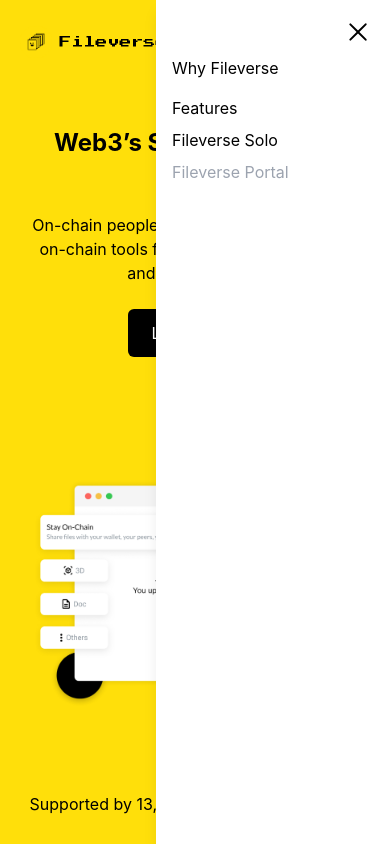
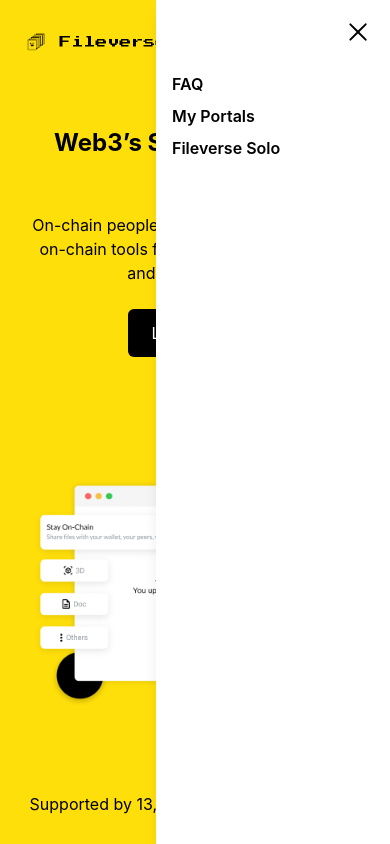
Before and after one commit to fileverse/fileverse-website-v2, a Next.js app: page / in a window 390 px wide. Both pictures are taken after a click on the element 356 px from the left and 42 px from the top of the page. Shown: the top 844 px of the page. Built offline with nearby package versions, Linux system fonts and the light colour scheme.

Commit message:
fix mobile navbar

```diff
--- a/components/HeadNav.tsx
+++ b/components/HeadNav.tsx
@@ -196,19 +196,18 @@
           >
             <img src={xicon.src} className="w-8" alt="x-icon" />
           </div>
-          <div className="">
-            <Link href={'/why-fileverse'} passHref>
+          <div className="font-semibold mt-6">
+            <Link href={'https://portal.fileverse.io/#/manifesto'} passHref>
               <div
                 onClick={() => {
                   if (html) html.classList.remove('overflow-y-hidden');
                   setSideMenu(false);
                 }}
-                className=" py-2 "
               >
-                <a>Why Fileverse</a>
+                <a>FAQ</a>
               </div>
             </Link>
-            <Link href={'/features'} passHref>
+            <Link href={'https://portal.fileverse.io/#/contracts'} passHref>
               <div
                 onClick={() => {
                   if (html) html.classList.remove('overflow-y-hidden');
@@ -216,7 +215,7 @@
                 }}
                 className="py-2"
               >
-                <a>Features</a>
+                <a>My Portals</a>
               </div>
             </Link>
             <Link href={'https://beta.fileverse.io'} passHref>
@@ -232,18 +231,6 @@
                 Fileverse Solo
               </a>
             </Link>
-            <Link href={''} passHref>
-              <div
-                onClick={() => {
-                  if (html) html.classList.remove('overflow-y-hidden');
-                  setSideMenu(false);
-                }}
-                className="py-2  cursor-not-allowed
-                text-gray-400"
-              >
-                Fileverse Portal
-              </div>
-            </Link>
           </div>
         </div>
       </Slide>
```
